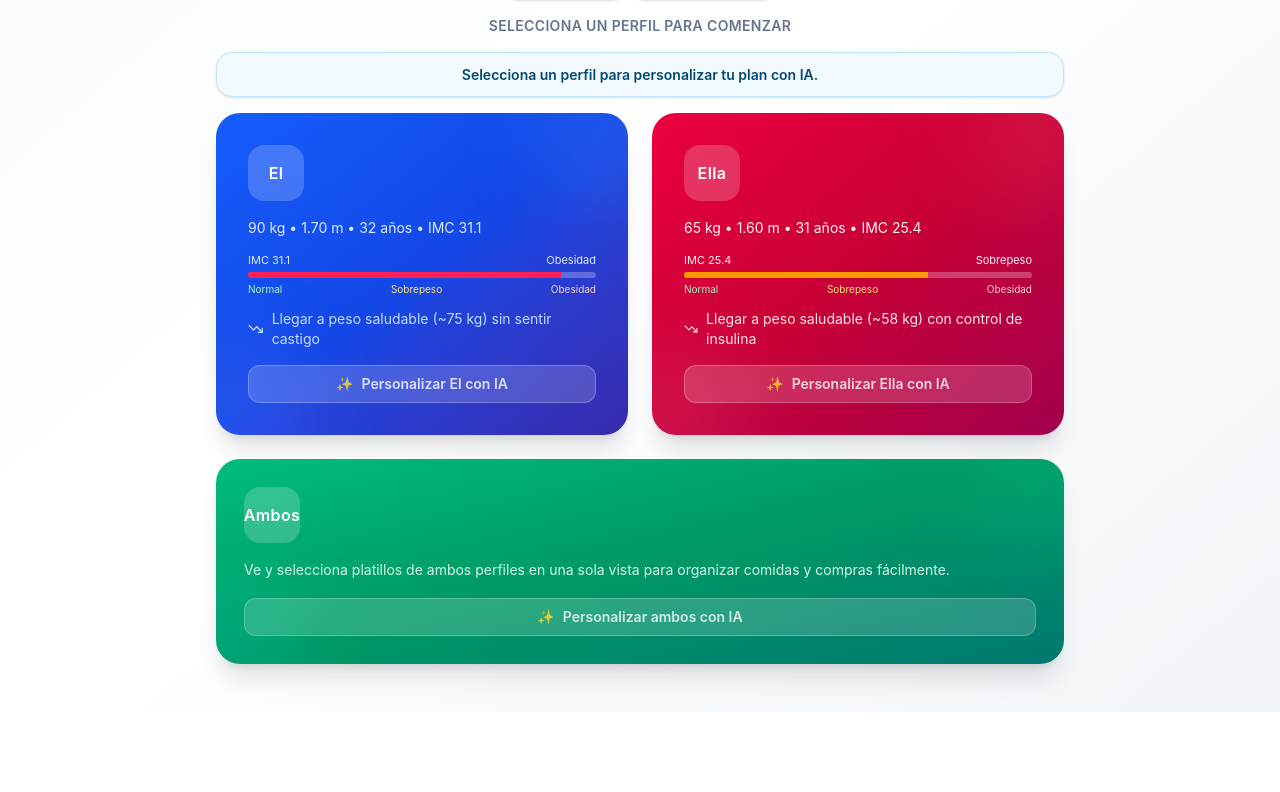
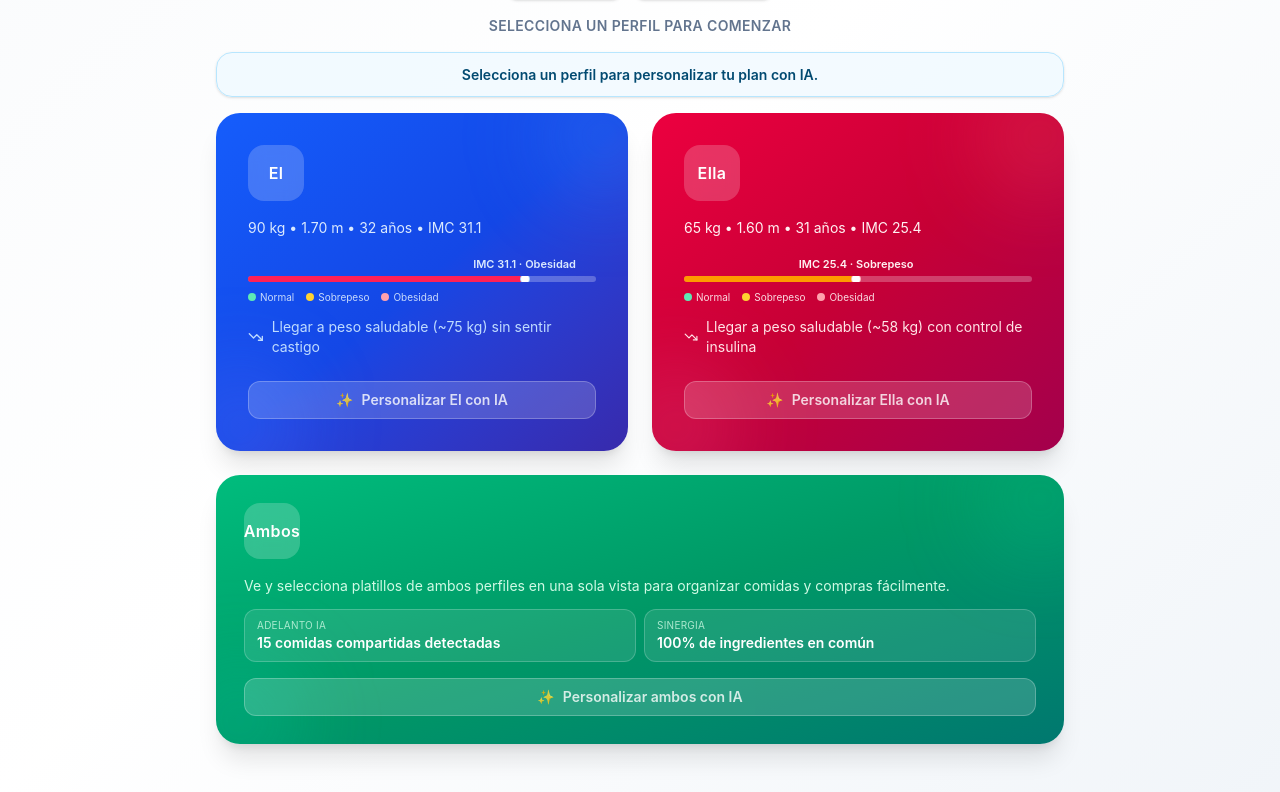
Before and after one commit to VtorErick/PlanNutricional, a React (Vite) app: page / in a window 1280 px wide. Shown: the part 389-1181 px from the top of the page. Before the commit the page ends 1101 px from the top, so only its background shows below. Built offline with nearby package versions, Linux system fonts and the light colour scheme.

Commit message:
Refina tarjetas de perfiles, barra IMC y preview de pareja

```diff
--- a/src/App.tsx
+++ b/src/App.tsx
@@ -266,6 +266,7 @@ export default function App() {
     const match = perfilText.match(/IMC\s*([\d.]+)/i);
     const imc = match ? Number(match[1]) : null;
     if (!imc || Number.isNaN(imc)) return null;
+    const markerPct = Math.min(95, Math.max(5, ((imc - 16) / (35 - 16)) * 100));
 
     const status = imc < 18.5
       ? { label: 'Bajo', color: 'bg-sky-500', pct: 15 }
@@ -275,8 +276,59 @@ export default function App() {
       ? { label: 'Sobrepeso', color: 'bg-amber-500', pct: 70 }
       : { label: 'Obesidad', color: 'bg-rose-500', pct: 90 };
 
-    return { imc, ...status };
+    return { imc, ...status, pct: markerPct };
   };
+
+  const formatProfileForCard = (perfilText: string) => {
+    return perfilText
+      .replace(/,\s*/g, ' • ')
+      .replace(/:\s*/g, ' ')
+      .replace(/\(([^)]+)\)/g, '• $1')
+      .replace(/\s{2,}/g, ' ')
+      .trim();
+  };
+
+  const ambosInsights = useMemo(() => {
+    const normalize = (value: string) =>
+      value
+        .toLowerCase()
+        .normalize('NFD')
+        .replace(/[\u0300-\u036f]/g, '')
+        .trim();
+
+    const extractPlanData = (plan: Profile['plan']) => {
+      const mealNames = new Set<string>();
+      const ingredients = new Set<string>();
+
+      Object.values(plan || {}).forEach((day) => {
+        Object.values(day || {}).forEach((meals) => {
+          if (!Array.isArray(meals)) return;
+          meals.forEach((meal: any) => {
+            if (meal?.nombre) mealNames.add(normalize(String(meal.nombre)));
+            if (Array.isArray(meal?.super)) {
+              meal.super.forEach((ingredient: string) => ingredients.add(normalize(String(ingredient))));
+            }
+          });
+        });
+      });
+
+      return { mealNames, ingredients };
+    };
+
+    const vo = extractPlanData(perfilesData.vo.plan);
+    const va = extractPlanData(perfilesData.va.plan);
+
+    const sharedMeals = [...vo.mealNames].filter((name) => va.mealNames.has(name)).length;
+    const commonIngredients = [...vo.ingredients].filter((item) => va.ingredients.has(item)).length;
+    const ingredientsUnion = new Set([...vo.ingredients, ...va.ingredients]).size;
+    const overlapPct = ingredientsUnion > 0 ? Math.round((commonIngredients / ingredientsUnion) * 100) : 0;
+
+    return {
+      sharedMeals,
+      overlapPct
+    };
+  }, [perfilesData.vo.plan, perfilesData.va.plan]);
+
   const voImcData = getImcData(perfilesData.vo.perfil);
   const vaImcData = getImcData(perfilesData.va.perfil);
 
@@ -1073,27 +1125,35 @@ export default function App() {
                 <div className="w-12 h-12 sm:w-14 sm:h-14 rounded-2xl bg-white/20 backdrop-blur flex items-center justify-center mb-4">
                   <span className="text-sm sm:text-base font-semibold tracking-wide text-white">El</span>
                 </div>
-                <p className="text-blue-100 text-sm mb-3 leading-relaxed">{perfilesData.vo.perfil}</p>
+                <p className="text-blue-100 text-sm mb-4 leading-relaxed">{formatProfileForCard(perfilesData.vo.perfil)}</p>
                 {voImcData && (
                   <div className="mb-3">
-                    <div className="flex items-center justify-between text-[11px] text-blue-100 mb-1">
-                      <span>IMC {voImcData.imc}</span>
-                      <span>{voImcData.label}</span>
+                    <div className="relative h-4 mb-1">
+                      <span
+                        className="absolute -translate-x-1/2 text-[11px] text-blue-100 font-semibold whitespace-nowrap"
+                        style={{ left: `${voImcData.pct}%` }}
+                      >
+                        IMC {voImcData.imc} · {voImcData.label}
+                      </span>
                     </div>
-                    <div className="h-1.5 rounded-full bg-white/25 overflow-hidden">
+                    <div className="relative h-1.5 rounded-full bg-white/25 overflow-hidden">
                       <div
                         className={`h-full ${voImcData.color}`}
                         style={{ width: `${voImcData.pct}%` }}
                       />
+                      <span
+                        className="absolute top-1/2 -translate-y-1/2 -translate-x-1/2 w-2.5 h-2.5 rounded-full bg-white border border-blue-300/80"
+                        style={{ left: `${voImcData.pct}%` }}
+                      />
                     </div>
-                    <div className="flex items-center justify-between text-[10px] text-blue-100/90 mt-1">
-                      <span className="text-emerald-200">Normal</span>
-                      <span className="text-amber-200">Sobrepeso</span>
-                      <span className="text-rose-200">Obesidad</span>
+                    <div className="mt-2 flex flex-wrap gap-x-3 gap-y-1 text-[10px] text-blue-100/90">
+                      <span className="inline-flex items-center gap-1"><span className="w-2 h-2 rounded-full bg-emerald-300" />Normal</span>
+                      <span className="inline-flex items-center gap-1"><span className="w-2 h-2 rounded-full bg-amber-300" />Sobrepeso</span>
+                      <span className="inline-flex items-center gap-1"><span className="w-2 h-2 rounded-full bg-rose-300" />Obesidad</span>
                     </div>
                   </div>
                 )}
-                <div className="flex items-center gap-2 text-blue-200 text-xs sm:text-sm mt-auto">
+                <div className="flex items-center gap-2 text-blue-200 text-xs sm:text-sm mt-auto mb-2">
                   <TrendingDown className="w-4 h-4" /><span>{perfilesData.vo.meta}</span>
                 </div>
                 <button
@@ -1103,7 +1163,7 @@ export default function App() {
                     setQuestionnaireTargetProfile('vo');
                     setShowQuestionnaire(true);
                   }}
-                  className={`mt-4 inline-flex items-center justify-center gap-2 w-full px-3 py-2 rounded-xl text-xs sm:text-sm font-semibold border transition-colors ${voReady ? 'bg-white text-blue-700 hover:bg-blue-50 border-white/80' : 'bg-white/20 hover:bg-white/30 text-white border-white/30 animate-pulse'}`}
+                  className={`mt-4 inline-flex items-center justify-center gap-2 w-full px-3 py-2 rounded-xl text-xs sm:text-sm font-semibold border transition-colors ${voReady ? 'bg-white/20 backdrop-blur-md text-white hover:bg-white/30 border-white/35 shadow-[0_6px_20px_rgba(255,255,255,0.18)]' : 'bg-white/20 hover:bg-white/30 text-white border-white/30 animate-pulse'}`}
                 >
                   <span>{voReady ? '✅' : '✨'}</span>
                   <span>{voReady ? 'Actualizar El con IA' : 'Personalizar El con IA'}</span>
@@ -1128,27 +1188,35 @@ export default function App() {
                 <div className="w-12 h-12 sm:w-14 sm:h-14 rounded-2xl bg-white/20 backdrop-blur flex items-center justify-center mb-4">
                   <span className="text-sm sm:text-base font-semibold tracking-wide text-white">Ella</span>
                 </div>
-                <p className="text-rose-50 text-sm mb-3 leading-relaxed">{perfilesData.va.perfil}</p>
+                <p className="text-rose-50 text-sm mb-4 leading-relaxed">{formatProfileForCard(perfilesData.va.perfil)}</p>
                 {vaImcData && (
                   <div className="mb-3">
-                    <div className="flex items-center justify-between text-[11px] text-rose-50 mb-1">
-                      <span>IMC {vaImcData.imc}</span>
-                      <span>{vaImcData.label}</span>
+                    <div className="relative h-4 mb-1">
+                      <span
+                        className="absolute -translate-x-1/2 text-[11px] text-rose-50 font-semibold whitespace-nowrap"
+                        style={{ left: `${vaImcData.pct}%` }}
+                      >
+                        IMC {vaImcData.imc} · {vaImcData.label}
+                      </span>
                     </div>
-                    <div className="h-1.5 rounded-full bg-white/25 overflow-hidden">
+                    <div className="relative h-1.5 rounded-full bg-white/25 overflow-hidden">
                       <div
                         className={`h-full ${vaImcData.color}`}
                         style={{ width: `${vaImcData.pct}%` }}
                       />
+                      <span
+                        className="absolute top-1/2 -translate-y-1/2 -translate-x-1/2 w-2.5 h-2.5 rounded-full bg-white border border-rose-300/80"
+                        style={{ left: `${vaImcData.pct}%` }}
+                      />
                     </div>
-                    <div className="flex items-center justify-between text-[10px] text-rose-50/90 mt-1">
-                      <span className="text-emerald-200">Normal</span>
-                      <span className="text-amber-200">Sobrepeso</span>
-                      <span className="text-rose-200">Obesidad</span>
+                    <div className="mt-2 flex flex-wrap gap-x-3 gap-y-1 text-[10px] text-rose-50/90">
+                      <span className="inline-flex items-center gap-1"><span className="w-2 h-2 rounded-full bg-emerald-300" />Normal</span>
+                      <span className="inline-flex items-center gap-1"><span className="w-2 h-2 rounded-full bg-amber-300" />Sobrepeso</span>
+                      <span className="inline-flex items-center gap-1"><span className="w-2 h-2 rounded-full bg-rose-300" />Obesidad</span>
                     </div>
                   </div>
                 )}
-                <div className="flex items-center gap-2 text-rose-100 text-xs sm:text-sm mt-auto">
+                <div className="flex items-center gap-2 text-rose-100 text-xs sm:text-sm mt-auto mb-2">
                   <TrendingDown className="w-4 h-4" /><span>{perfilesData.va.meta}</span>
                 </div>
                 <button
@@ -1158,7 +1226,7 @@ export default function App() {
                     setQuestionnaireTargetProfile('va');
                     setShowQuestionnaire(true);
                   }}
-                  className={`mt-4 inline-flex items-center justify-center gap-2 w-full px-3 py-2 rounded-xl text-xs sm:text-sm font-semibold border transition-colors ${vaReady ? 'bg-white text-rose-700 hover:bg-rose-50 border-white/80' : 'bg-white/20 hover:bg-white/30 text-white border-white/30 animate-pulse'}`}
+                  className={`mt-4 inline-flex items-center justify-center gap-2 w-full px-3 py-2 rounded-xl text-xs sm:text-sm font-semibold border transition-colors ${vaReady ? 'bg-white/20 backdrop-blur-md text-white hover:bg-white/30 border-white/35 shadow-[0_6px_20px_rgba(255,255,255,0.18)]' : 'bg-white/20 hover:bg-white/30 text-white border-white/30 animate-pulse'}`}
                 >
                   <span>{vaReady ? '✅' : '✨'}</span>
                   <span>{vaReady ? 'Actualizar Ella con IA' : 'Personalizar Ella con IA'}</span>
@@ -1182,6 +1250,16 @@ export default function App() {
                   <p className="text-emerald-100 text-sm leading-relaxed">
                     Ve y selecciona platillos de ambos perfiles en una sola vista para organizar comidas y compras fácilmente.
                   </p>
+                  <div className="mt-3 grid sm:grid-cols-2 gap-2">
+                    <div className="rounded-xl border border-white/20 bg-white/10 px-3 py-2">
+                      <p className="text-[10px] uppercase tracking-wide text-emerald-100/80">Adelanto IA</p>
+                      <p className="text-sm font-semibold text-white">{ambosInsights.sharedMeals} comidas compartidas detectadas</p>
+                    </div>
+                    <div className="rounded-xl border border-white/20 bg-white/10 px-3 py-2">
+                      <p className="text-[10px] uppercase tracking-wide text-emerald-100/80">Sinergia</p>
+                      <p className="text-sm font-semibold text-white">{ambosInsights.overlapPct}% de ingredientes en común</p>
+                    </div>
+                  </div>
                 </div>
                 <button
                   type="button"
```
